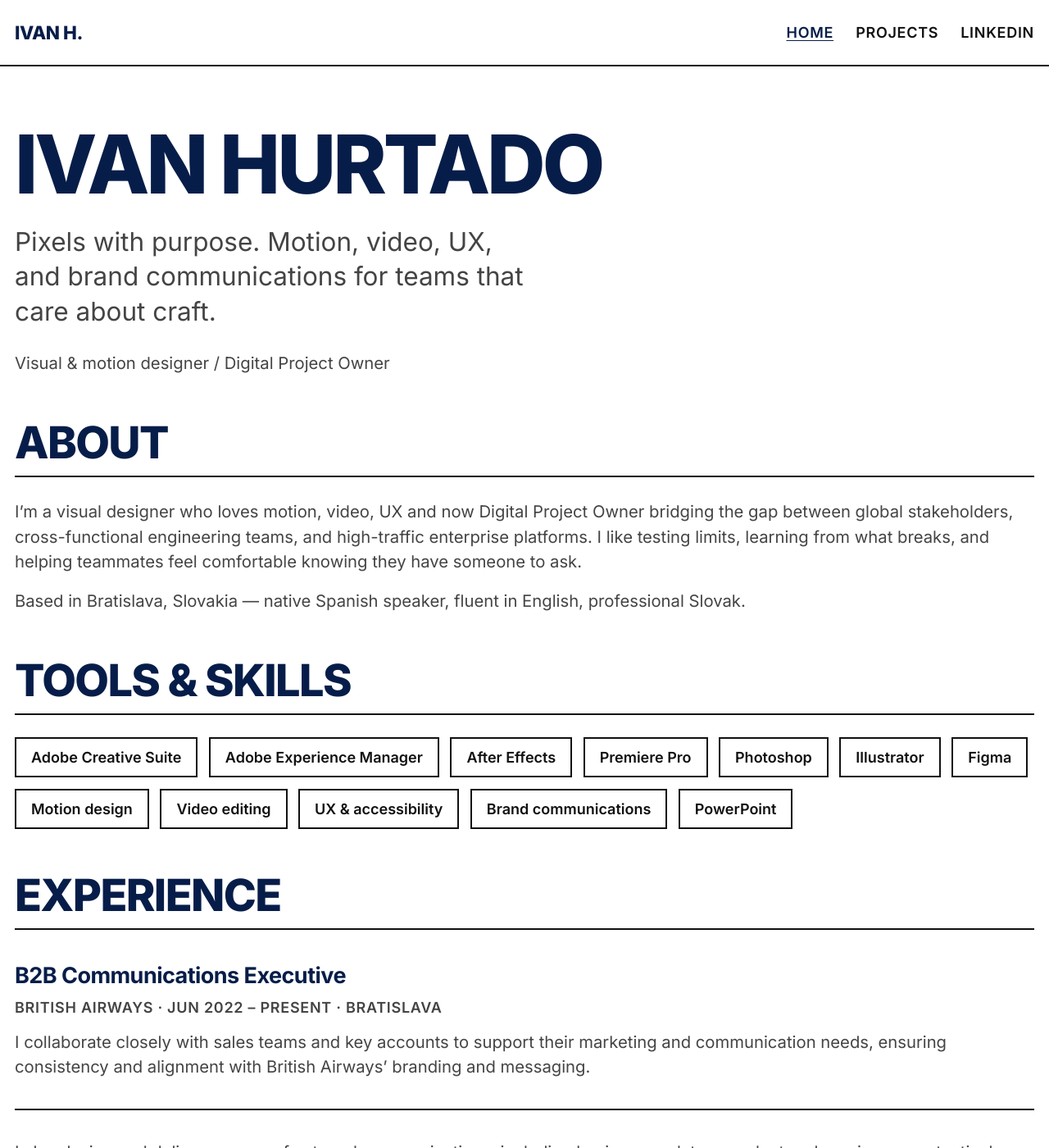
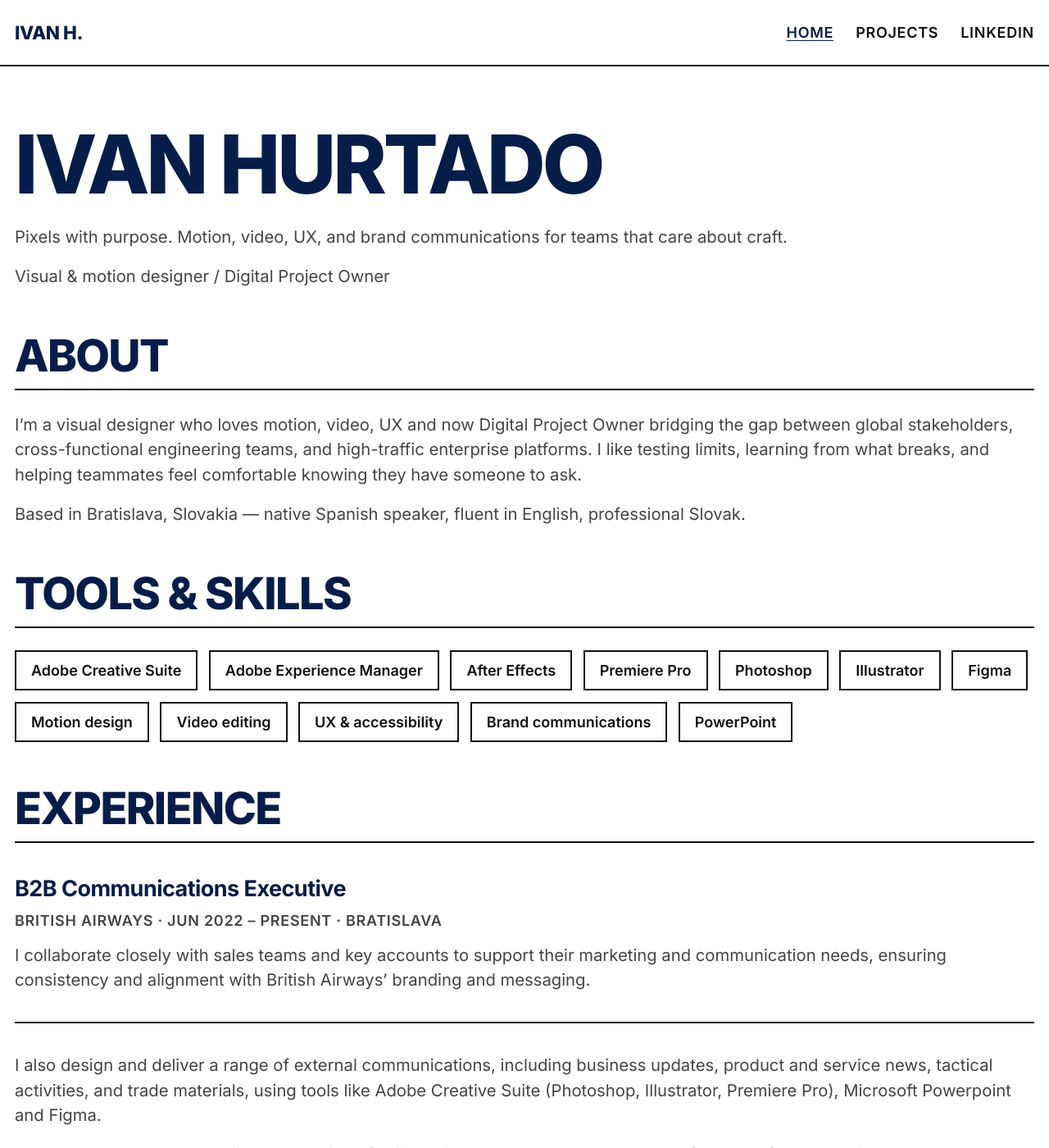
Before and after one commit to ivanhb-sk/ivanhb-sk.github.io, a Jekyll site: the page built from index.md, in a window 1280 px wide and 1400 px high. Shown: the whole window at 82% size. Built offline with Jekyll 4.4.1, drawn with Linux system fonts in a browser that asks for light colours.

Commit message:
more changes to paragraph design

```diff
--- a/assets/css/main.scss
+++ b/assets/css/main.scss
@@ -178,14 +178,6 @@ main > h1 {
   text-transform: uppercase;
 }
 
-main > p:first-of-type {
-  font-size: clamp(1.25rem, 3vw, 1.75rem);
-  color: var(--ba-text-muted);
-  max-width: 32ch;
-  margin: 0 0 1.5rem;
-  font-weight: 400;
-  line-height: 1.35;
-}
 
 main > h2 {
   font-family: "Inter", sans-serif;
```
